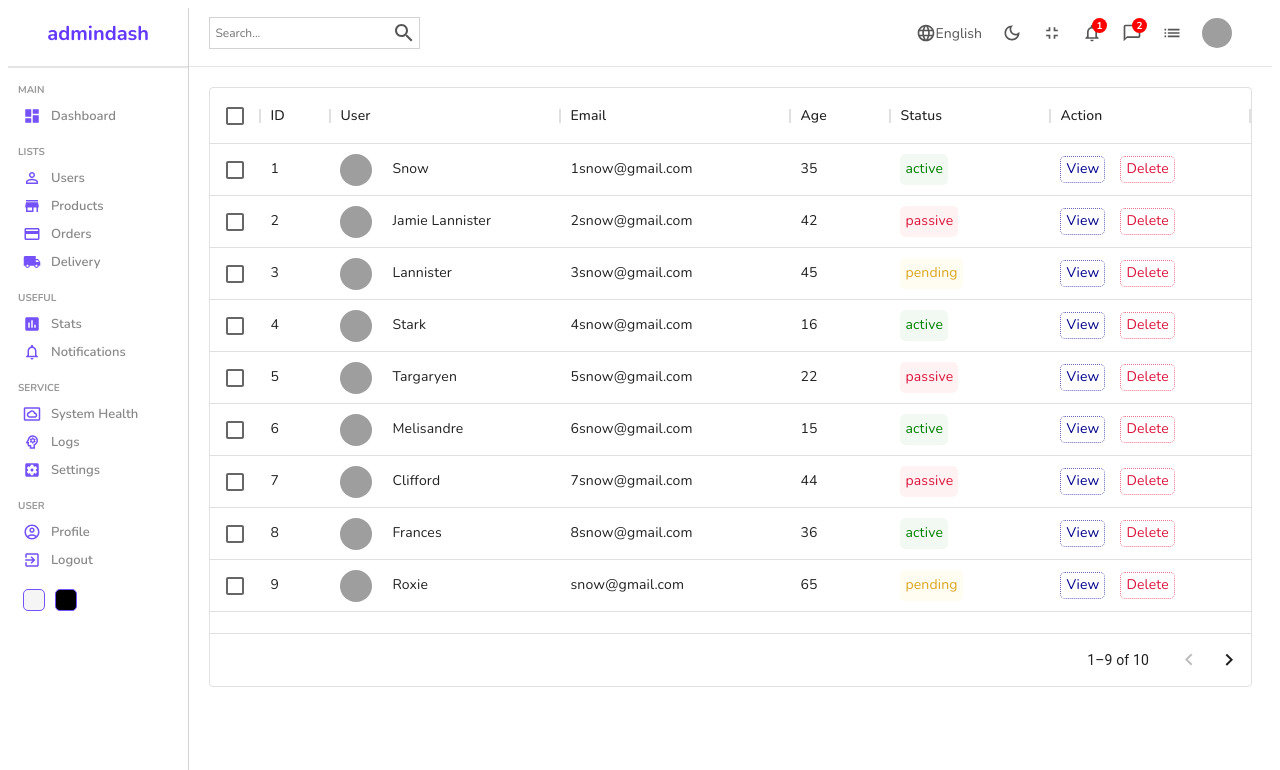
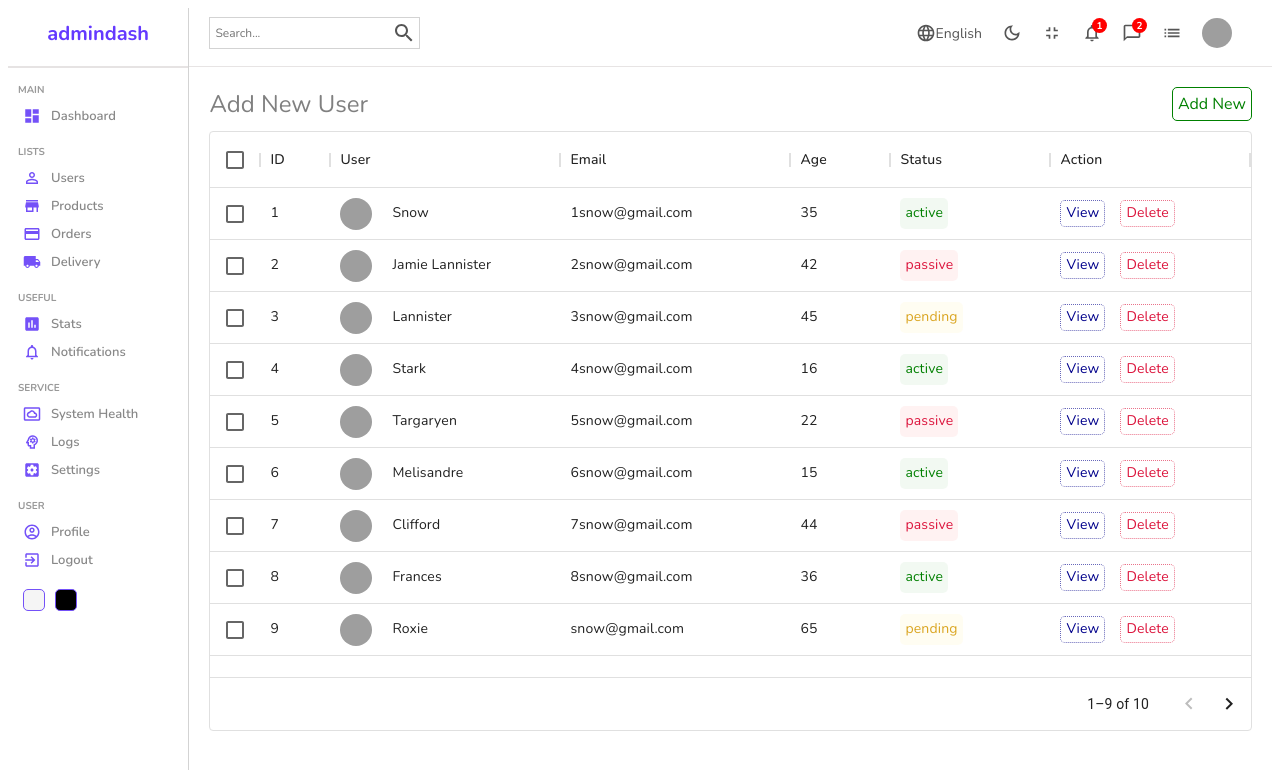
Before and after one commit to michaelreyes10/Admin-Dashboard, a React (Create React App) app: page /users in a window 1280 px wide. Shown: the top 770 px of the page. Built offline with nearby package versions, Linux system fonts and the light colour scheme; grey boxes are pictures that could not be loaded.

Commit message:
add new user

```diff
--- a/src/components/datatable/Datatable.jsx
+++ b/src/components/datatable/Datatable.jsx
@@ -1,6 +1,7 @@
 import "./datatable.scss";
 import { DataGrid, GridColDef, GridValueGetterParams } from '@mui/x-data-grid';
 import { userColumns, userRows } from "../../datatablesource";
+import { Link } from "react-router-dom";
 
 export const Datatable = () => {
 
@@ -12,7 +13,9 @@ width: 200,
 renderCell:() => {
   return(
     <div className="cellAction">
+      <Link to="/users/test" style={{textDecoration: "none"}}>
       <div className="viewButton">View</div>
+      </Link>
       <div className="deleteButton">Delete</div>
     </div>
   )
@@ -21,6 +24,12 @@ renderCell:() => {
 ]
   return (
     <div className="datatable">
+      <div className="datatableTitle">
+        Add New User
+        <Link to="/users/new" className="link" >
+          Add New
+        </Link>
+      </div>
         <DataGrid
         rows={userRows}
         columns={userColumns.concat(actionColumn)}
--- a/src/components/sidebar/Sidebar.jsx
+++ b/src/components/sidebar/Sidebar.jsx
@@ -10,11 +10,15 @@ import ExitToAppIcon from "@mui/icons-material/ExitToApp";
 import NotificationsNoneIcon from "@mui/icons-material/NotificationsNone";
 import SettingsSystemDaydreamOutlinedIcon from "@mui/icons-material/SettingsSystemDaydreamOutlined";
 import PsychologyOutlinedIcon from "@mui/icons-material/PsychologyOutlined";
-import AccountCircleOutlinedIcon from "@mui/icons-material/AccountCircleOutlined";export const Sidebar = () => {
+import AccountCircleOutlinedIcon from "@mui/icons-material/AccountCircleOutlined";
+import { Link } from 'react-router-dom';
+export const Sidebar = () => {
   return (
     <div className='sidebar'>
         <div className='top'>
+          <Link to="/" style={{textDecoration:"none"}} >
             <span className='logo'>admindash</span>
+            </Link>
         </div>
         <hr/>
 <div className="center">
@@ -25,14 +29,18 @@ import AccountCircleOutlinedIcon from "@mui/icons-material/AccountCircleOutlined
             <span>Dashboard</span>
           </li>
           <p className="title">LISTS</p>
+          <Link to="/users" style={{textDecoration:"none"}} >
             <li>
               <PersonOutlineIcon className="icon" />
               <span>Users</span>
             </li>
+            </Link>
+            <Link to="/products" style={{textDecoration:"none"}} >
             <li>
               <StoreIcon className="icon" />
               <span>Products</span>
             </li>
+            </Link>
           <li>
             <CreditCardIcon className="icon" />
             <span>Orders</span>
```
